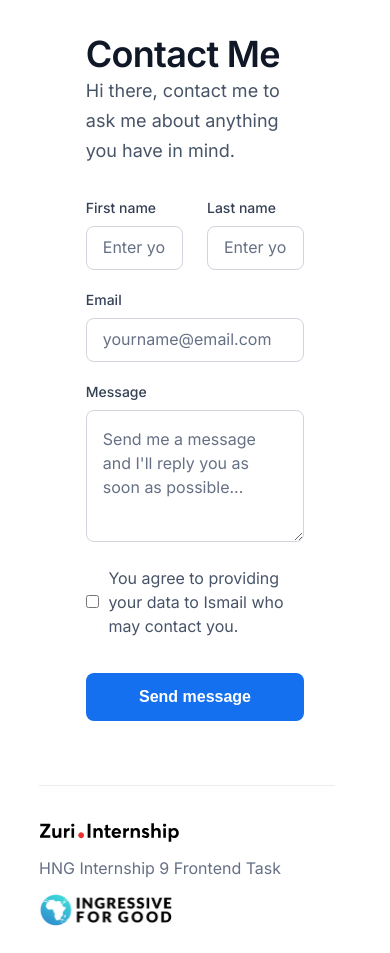
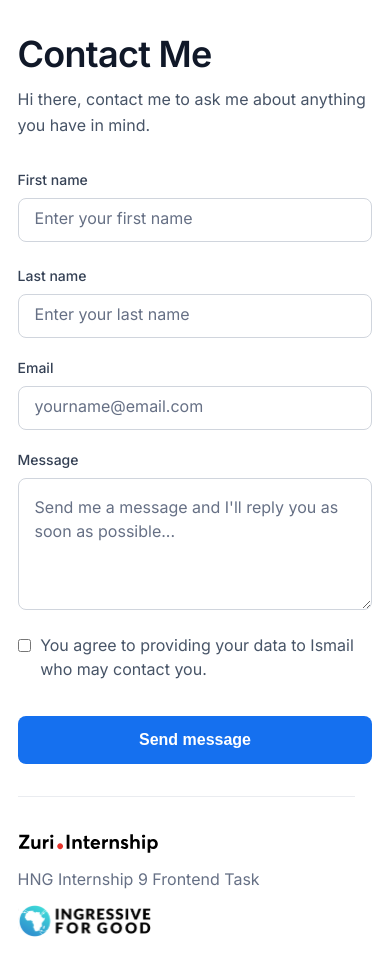
Before and after one commit to ogunshinaismail/HNG-Task-1, a React (Create React App) app: page /contact in a window 390 px wide. Before the commit the page ends 926 px from the top, so only its background shows below. Built offline with nearby package versions, Linux system fonts and the light colour scheme.

Commit message:
style: contact page mobile responsivity

```diff
--- a/src/App.css
+++ b/src/App.css
@@ -234,4 +234,46 @@ form button {
     gap: 1rem;
     padding: 2rem 0 0 0;
   }
+
+
+  /* CONTACT PAGE */
+
+  #contact-container {
+    width: 91%;
+  }
+
+  #contact-header p {
+    margin-top: .6rem;
+  }
+
+  #form-section {
+    width: 100%;
+  }
+
+  #contact-header p {
+    font-size: 16px;
+    line-height: 26px;
+  }
+
+  #form-first-row {
+    grid-template-columns: 100%;
+  }
+
+  #checkbox {
+    align-items: flex-start;
+  }
+
+  #checkbox input {
+    margin-top: 4px;
+  }
+
+  #checkbox p {
+    font-size: 16px;
+    line-height: 24px;
+  }
+
+  #contact-footer {
+    margin: 0 0 1rem 0;
+  }
+
 }
```
